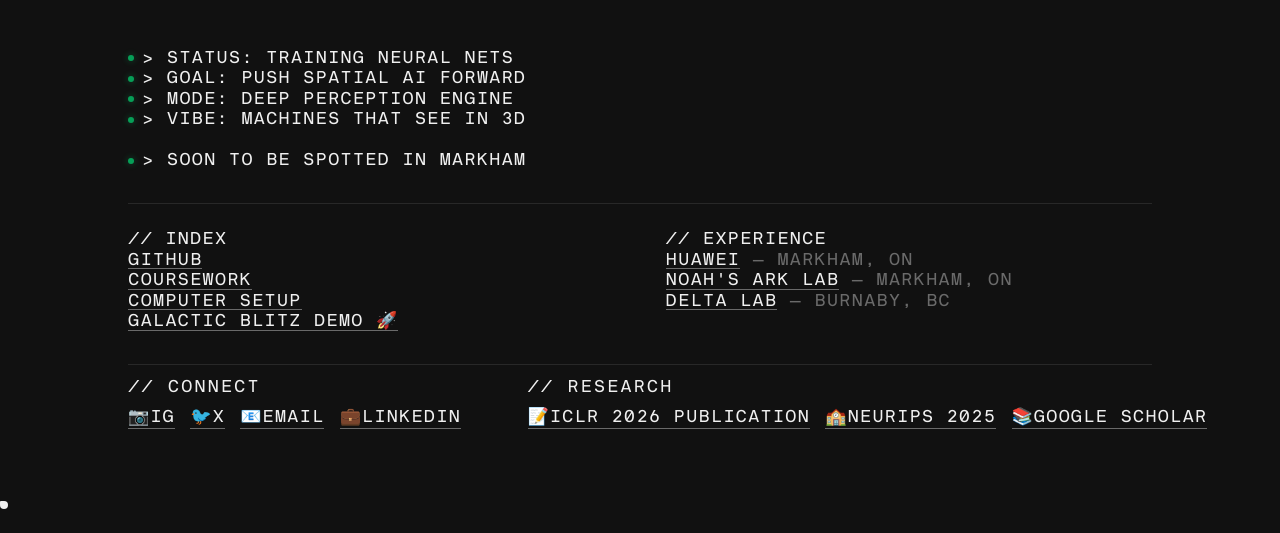
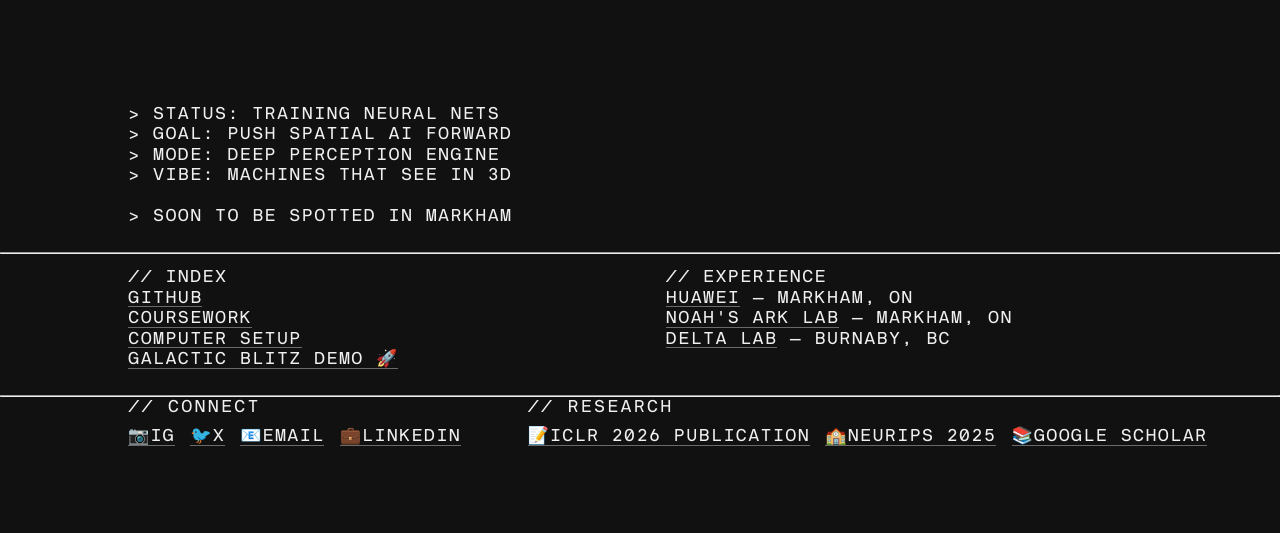
Before and after one commit to mehrdadmmz/mehrdadmmz.github.io, a plain HTML site: page index.html in a window 1280 px wide. Shown: the part 349-882 px from the top of the page. Before the commit the page ends 850 px from the top, so only its background shows below. Drawn offline with Linux system fonts and the light colour scheme.

Commit message:
Update style.css

```diff
--- a/css/style.css
+++ b/css/style.css
@@ -54,11 +54,6 @@
   100% {
     opacity: 0.2;
   }
-}
-
-/* Smooth Scroll */
-html {
-  scroll-behavior: smooth;
 }
 
 /* Base Styles */
@@ -130,7 +125,7 @@
 header {
   padding: 5vw 10vw 1vw;
   max-width: var(--max-width);
-  height: 48vh;
+  height: 55vh;
   display: flex;
   align-items: center;
 }
@@ -145,7 +140,7 @@
 
 /* Layout - Main */
 main {
-  padding: 1vw 10vw 1.5vw;
+  padding: 1vw 10vw 2vw;
   max-width: var(--max-width);
 }
 
@@ -157,7 +152,7 @@
 
 /* Layout - Footer */
 footer {
-  padding: 1vw 10vw 1.5vw;
+  padding: 1vw 10vw 2vw;
   max-width: var(--max-width);
 }
 
@@ -189,7 +184,7 @@
 
 /* Social Footer */
 .social-footer {
-  padding: 0 10vw 2vw;
+  padding: 0 10vw 3vw;
   max-width: var(--max-width);
   text-transform: uppercase;
 }
@@ -362,106 +357,6 @@
   animation-fill-mode: both;
 }
 
-/* Pulsing green dot on Status line */
-.status-live::before {
-  content: "";
-  display: inline-block;
-  width: 6px;
-  height: 6px;
-  background: #00ff88;
-  border-radius: 50%;
-  margin-right: 8px;
-  vertical-align: middle;
-  animation: pulse-dot 2s ease-in-out infinite;
-}
-
-@keyframes pulse-dot {
-  0%, 100% {
-    opacity: 1;
-    box-shadow: 0 0 0 0 rgba(0, 255, 136, 0.4);
-  }
-  50% {
-    opacity: 0.6;
-    box-shadow: 0 0 6px 2px rgba(0, 255, 136, 0.2);
-  }
-}
-
-/* Section Dividers */
-.section-divider {
-  border: none;
-  height: 1px;
-  background: var(--text-color);
-  opacity: 0.1;
-  margin: 1vw 10vw;
-  max-width: calc(var(--max-width) - 20vw);
-}
-
-@media (max-width: 760px) {
-  .section-divider {
-    margin: 2vw 5vw;
-  }
-}
-
-/* Faded location text */
-.location {
-  opacity: 0.4;
-  transition: opacity 0.3s ease;
-}
-
-.v-list li:hover .location {
-  opacity: 0.7;
-}
-
-/* Staggered fade-in for work experience items */
-.v-list li {
-  opacity: 0;
-  animation: slideIn 0.6s ease forwards;
-  transition: transform 0.2s ease;
-}
-
-.v-list li:hover {
-  transform: translateY(-2px);
-}
-
-.v-list li:nth-child(1) { animation-delay: 0.6s; }
-.v-list li:nth-child(2) { animation-delay: 0.8s; }
-.v-list li:nth-child(3) { animation-delay: 1.0s; }
-
-@keyframes slideIn {
-  from {
-    opacity: 0;
-    transform: translateY(6px);
-  }
-  to {
-    opacity: 1;
-    transform: translateY(0);
-  }
-}
-
-/* Hover scale on social/research emoji links */
-.h-list li a {
-  display: inline-block;
-  transition: opacity 0.4s cubic-bezier(0.075, 0.82, 0.165, 1), transform 0.2s ease;
-}
-
-.h-list li a:hover {
-  transform: scale(1.05);
-}
-
-/* Twemoji - cross-platform emoji rendering */
-img.emoji {
-  height: 1em;
-  width: 1em;
-  margin: 0 0.05em 0 0.1em;
-  vertical-align: -0.1em;
-  display: inline;
-}
-
-.big img.emoji {
-  height: 0.85em;
-  width: 0.85em;
-}
-
 /* Selection */
 ::selection {
   background: #ffc800;
```
